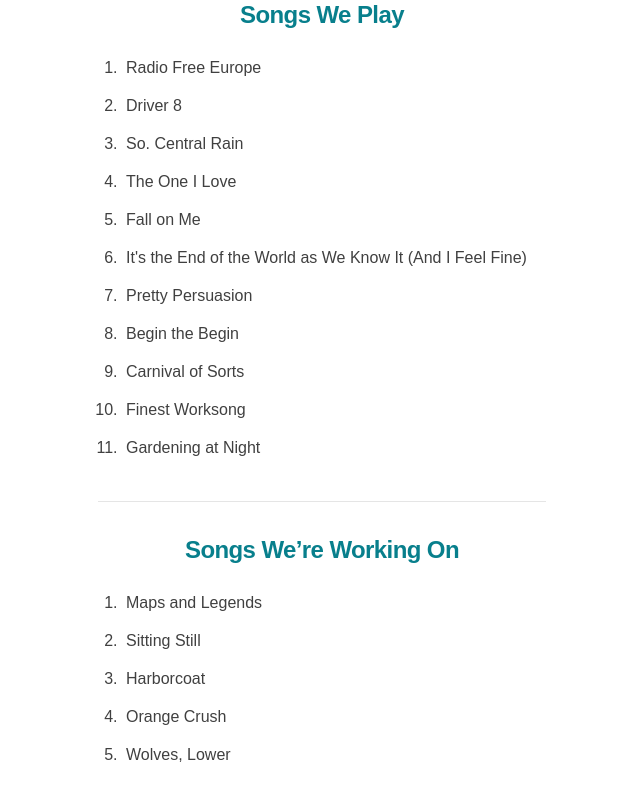
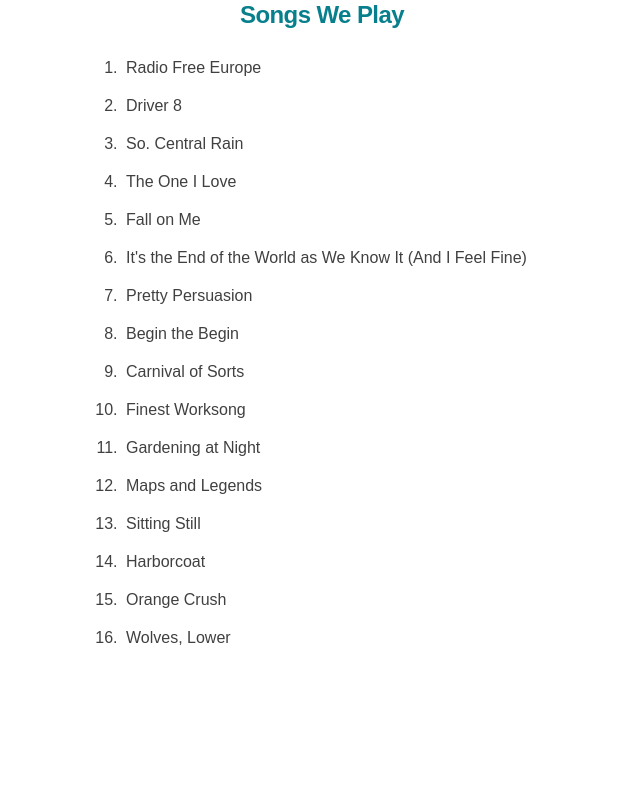
Before and after one commit to edtremsaga/vibey-pers-profile, a Next.js app: page /drvr8/songs in a window 1280 px wide. Shown: the part 366-1166 px from the top of the page, without its empty margins (318-958 px from the left). After the commit the page ends 1057 px from the top, so only its background shows below. Built offline with nearby package versions, Linux system fonts and the light colour scheme.

Commit message:
Combine DRVR.8 song list

```diff
--- a/src/app/drvr8/songs/page.tsx
+++ b/src/app/drvr8/songs/page.tsx
@@ -18,9 +18,6 @@ const songs = [
   "Carnival of Sorts",
   "Finest Worksong",
   "Gardening at Night",
-];
-
-const songsInProgress = [
   "Maps and Legends",
   "Sitting Still",
   "Harborcoat",
@@ -105,19 +102,6 @@ export default function Drvr8SongsPage() {
               </li>
             ))}
           </ol>
-
-          <section className="mt-10 border-t border-neutral-200 pt-8">
-            <h2 className="mb-6 text-center text-2xl font-semibold tracking-tight text-[#087f8c]">
-              Songs We’re Working On
-            </h2>
-            <ol className="list-decimal space-y-3 pl-6 text-base leading-relaxed text-neutral-700">
-              {songsInProgress.map((song) => (
-                <li key={song} className="pl-1">
-                  {song}
-                </li>
-              ))}
-            </ol>
-          </section>
         </section>
       </div>
     </main>
```
